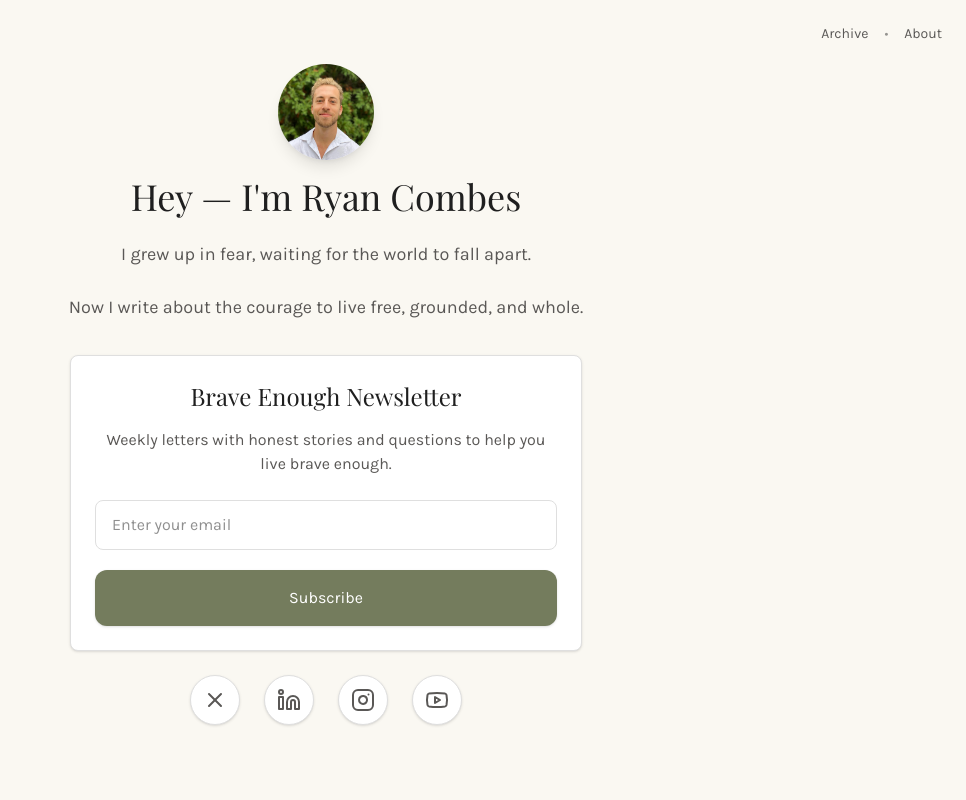
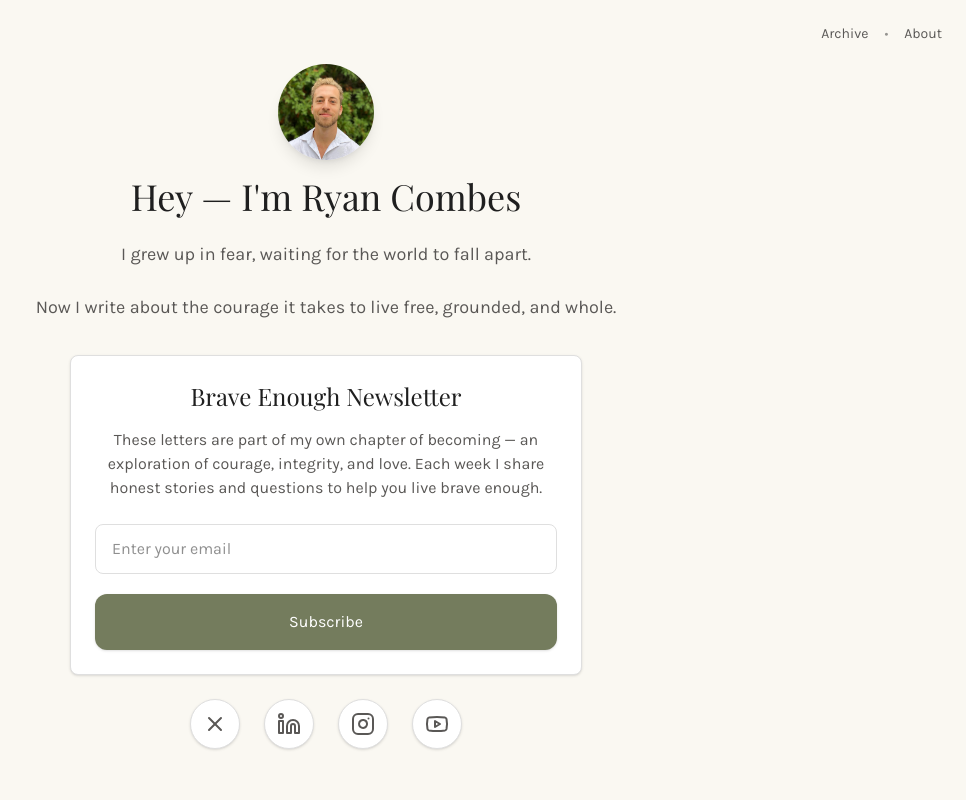
Before and after one commit to ryan1499/ryancombes.com, a Next.js app: page / in a window 1280 px wide. Shown: the top 800 px of the page, without its empty margins (314-1280 px from the left). Built offline with nearby package versions, Linux system fonts and the light colour scheme; no server answers; a web font is replaced by a local one.

Commit message:
Updated hero copy again

```diff
--- a/src/app/page.tsx
+++ b/src/app/page.tsx
@@ -129,7 +129,7 @@ export default function Home() {
 	I grew up in fear, waiting for the world to fall apart.
             </p>
 	    <p className="text-base md:text-lg max-w-2xl mx-auto leading-relaxed font-normal text-brand-muted">
-Now I write about the courage to live free, grounded, and whole.
+Now I write about the courage it takes to live free, grounded, and whole.
 </p>
           </motion.div>
 
@@ -144,7 +144,7 @@ Now I write about the courage to live free, grounded, and whole.
               Brave Enough Newsletter
             </h2>
             <p className="mb-6 text-base font-normal text-brand-muted">
-              Weekly letters with honest stories and questions to help you live brave enough.
+            These letters are part of my own chapter of becoming — an exploration of courage, integrity, and love. Each week I share honest stories and questions to help you live brave enough.
             </p>
             <form onSubmit={handleSubscribe} className="space-y-5">
               <input
```
